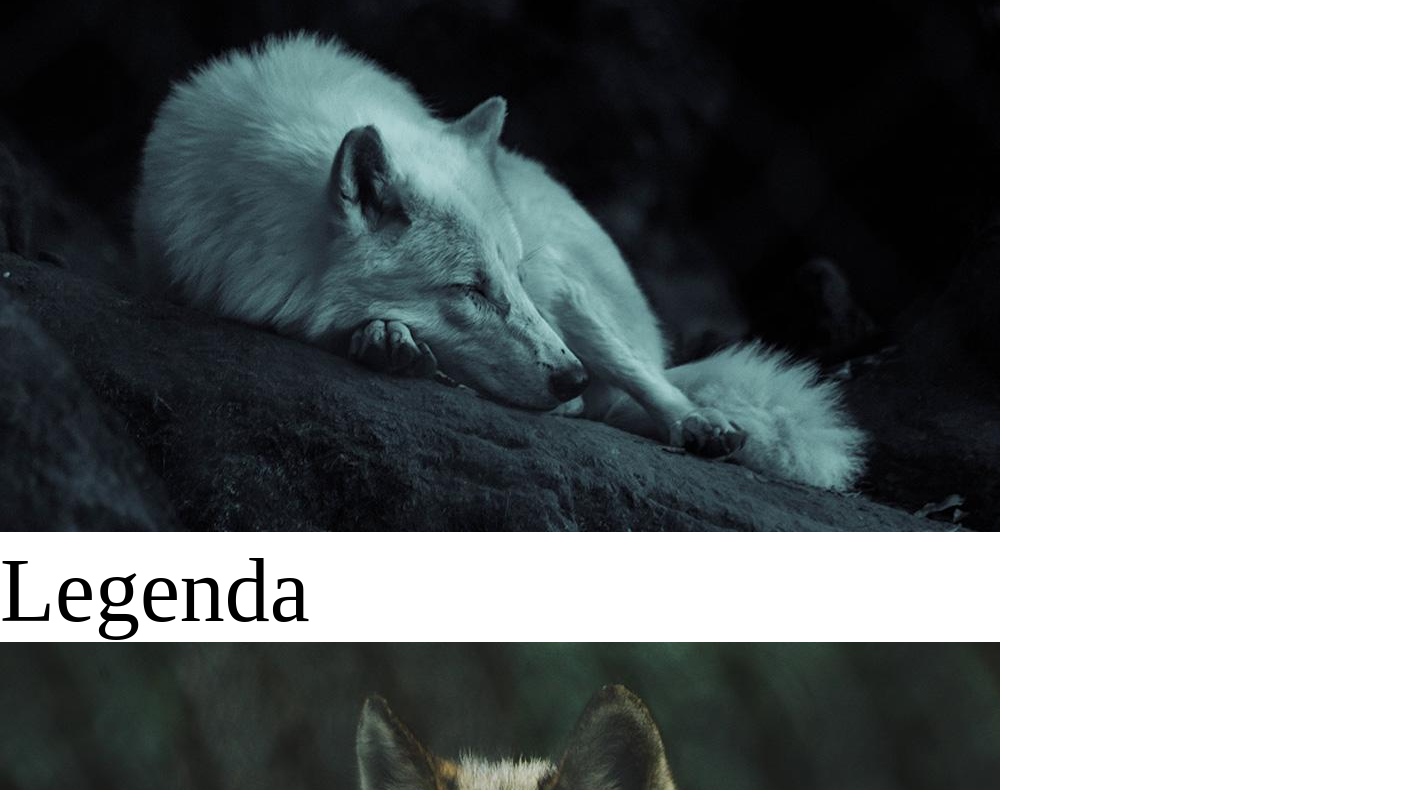
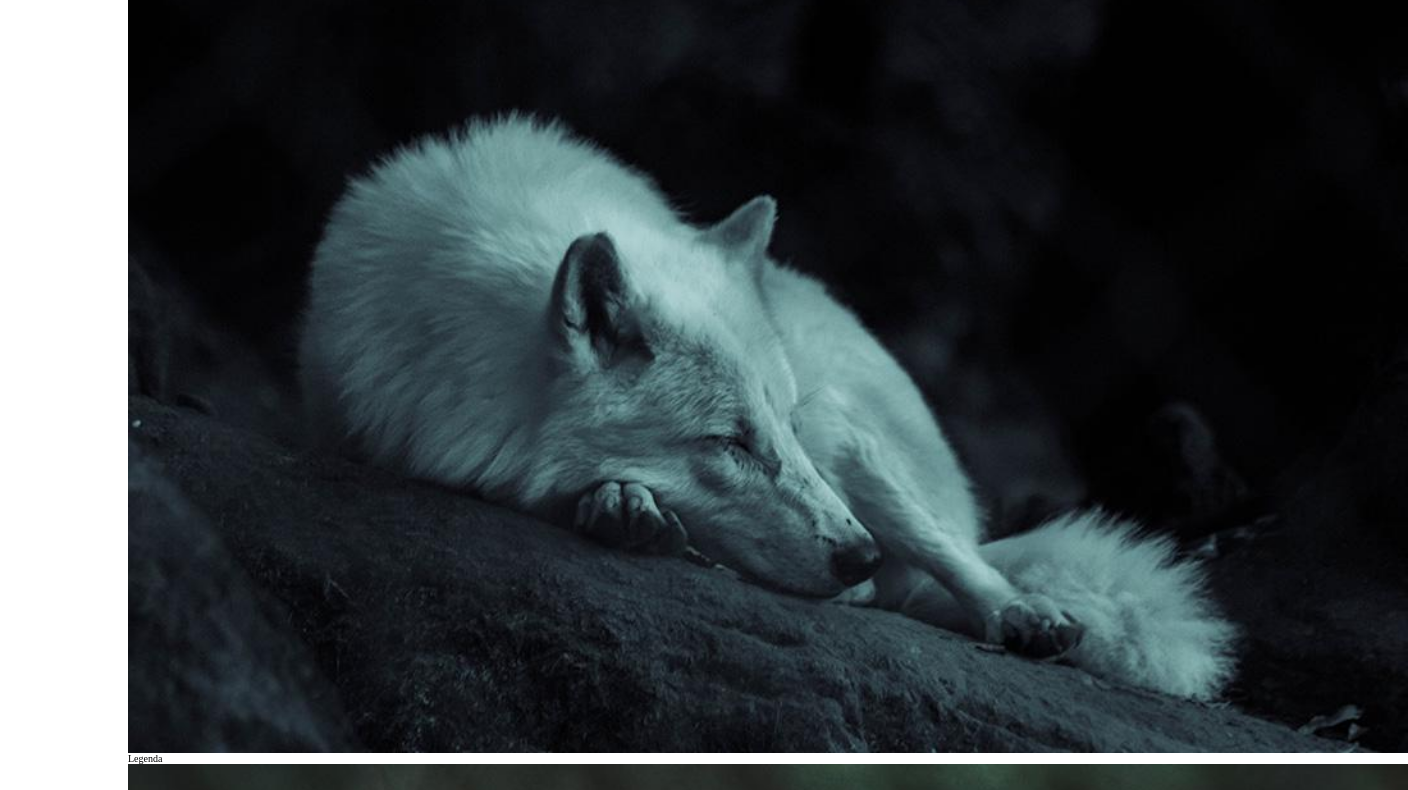
Before and after one commit to 1TDSPL-2023/rm98774, a plain HTML site: page index.html in a window 1280 px wide. Shown: the part 457-1247 px from the top of the page, 1408 px wide, since content can reach past the window. Drawn offline with Linux system fonts and the light colour scheme.

Commit message:
diretiva @import + estilização do conteudo

```diff
--- a/css/conteudo.css
+++ b/css/conteudo.css
@@ -0,0 +1,17 @@
+.conteudo{
+    display: flex;
+    flex-wrap: wrap;
+    max-width: 80vw;
+    margin: 0 auto;
+}
+
+.conteudo > div img{
+    display: block;
+    width: 100vw;
+
+}
+.conteudo > div{
+    flex-grow: 1;
+    flex-shrink: 1;
+    flex-basis: 300px;
+}
--- a/css/estilo.css
+++ b/css/estilo.css
@@ -7,19 +7,11 @@
   box-sizing:border-box;
 }
 
-body{
-    font-size: 10px;
+html{
+    font-size: 62.7%;
 }
 
 .tit-sec{
     text-align: center;
-    font-size: 0.5em;
+    font-size: 5rem;
 }
-
-.conteudo{
-    font-size: 3em;
-}
-
-.conteudo p{
-    font-size: 3em;
-}
--- a/index.html
+++ b/index.html
@@ -4,7 +4,7 @@
     <meta charset="UTF-8">
     <meta http-equiv="X-UA-Compatible" content="IE=edge">
     <meta name="viewport" content="width=device-width, initial-scale=1.0">
-    <title>My. Layout</title>
+    <title>My Layout</title>
     <link rel="stylesheet" href="./css/estilo.css">
 </head>
 <body>
@@ -17,7 +17,6 @@
         <a href="#">Item-3</a>
     </nav>
 </header>
-
 
 <h2 class="tit-sec">Seção de Fotos</h2>
 
```
